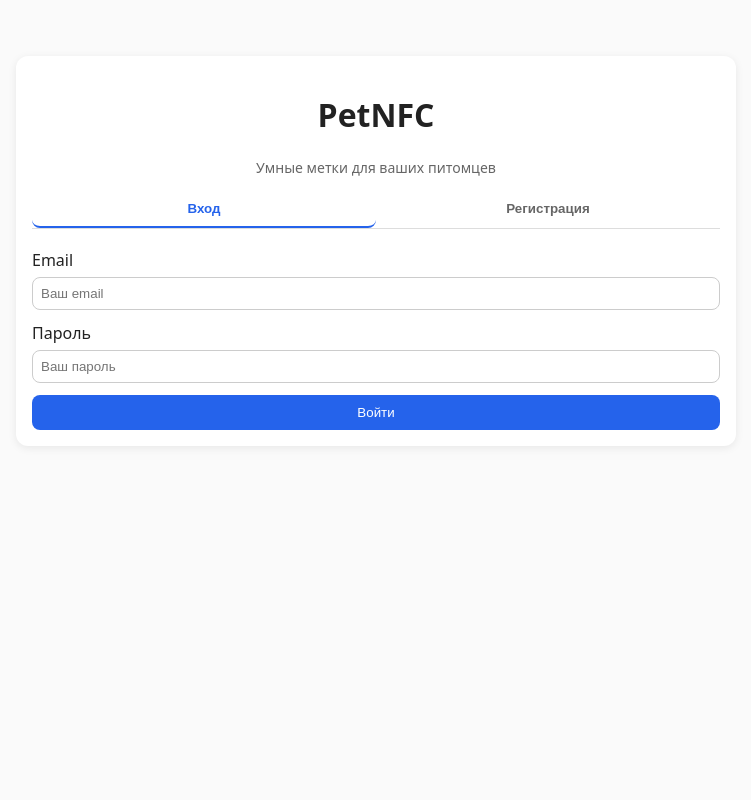
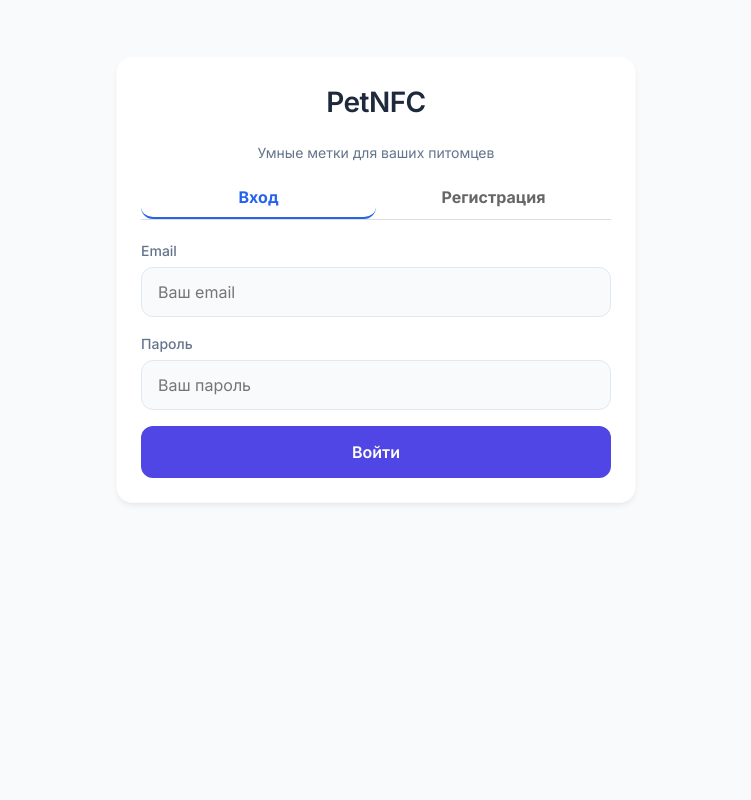
Before and after one commit to serjantlk/petnfc, a Flask app: page / in a window 1280 px wide. Shown: the whole page, without its empty margins (264-1015 px from the left). Run offline with Flask 3, Linux system fonts and the light colour scheme.

Commit message:
Update base.html

```diff
--- a/templates/base.html
+++ b/templates/base.html
@@ -2,23 +2,203 @@
 <html lang="ru">
 <head>
   <meta charset="utf-8">
-  <meta name="viewport" content="width=device-width, initial-scale=1">
-  <title>{% block title %}PetNFC{% endblock %}</title>
+  <meta name="viewport" content="width=device-width, initial-scale=1, maximum-scale=1, user-scalable=no">
+  <title>{% block title %}PetNFC — Умные метки для питомцев{% endblock %}</title>
+
+  <!-- Подключаем современный шрифт Inter -->
+  <link rel="preconnect" href="https://fonts.googleapis.com">
+  <link rel="preconnect" href="https://fonts.gstatic.com" crossorigin>
+  <link href="https://fonts.googleapis.com/css2?family=Inter:wght@400;500;600;700&display=swap" rel="stylesheet">
+
   <style>
-    body{font-family:system-ui,Arial,sans-serif;max-width:720px;margin:0 auto;padding:16px;background:#fafafa;color:#222}
-    .card{background:#fff;border-radius:12px;padding:16px;box-shadow:0 2px 8px rgba(0,0,0,.08);margin-bottom:16px}
-    input,textarea{width:100%;padding:8px;margin:6px 0 12px;border:1px solid #ccc;border-radius:8px;box-sizing:border-box}
-    button{background:#2563eb;color:#fff;border:0;padding:10px 16px;border-radius:8px;cursor:pointer}
-    button.danger{background:#dc2626}
-    .muted{color:#666;font-size:14px}
-    .flash{background:#fef3c7;padding:10px;border-radius:8px;margin-bottom:12px}
-    img.pet{max-width:100%;border-radius:12px}
+    :root {
+      --primary: #4f46e5;       /* Индиго (основной бренд) */
+      --primary-hover: #4338ca;
+      --bg: #f8fafc;            /* Светло-серый фон */
+      --surface: #ffffff;       /* Белые карточки */
+      --text: #1e293b;          /* Темно-серый текст */
+      --text-muted: #64748b;    /* Серый текст */
+      --success: #10b981;       /* Зеленый */
+      --danger: #ef4444;        /* Красный */
+      --border: #e2e8f0;
+      --radius: 16px;
+    }
+
+    * {
+      box-sizing: border-box;
+      -webkit-tap-highlight-color: transparent;
+    }
+
+    body {
+      font-family: 'Inter', system-ui, -apple-system, sans-serif;
+      background-color: var(--bg);
+      color: var(--text);
+      margin: 0;
+      padding: 16px;
+      line-height: 1.5;
+      display: flex;
+      flex-direction: column;
+      min-height: 100vh;
+    }
+
+    /* Контейнер для центрирования на десктопе */
+    .container {
+      max-width: 520px;
+      margin: 0 auto;
+      width: 100%;
+    }
+
+    h1, h2, h3 { margin-top: 0; font-weight: 600; letter-spacing: -0.02em; }
+    h1 { font-size: 28px; }
+    h2 { font-size: 22px; }
+    h3 { font-size: 18px; }
+
+    /* Карточки */
+    .card {
+      background: var(--surface);
+      border-radius: var(--radius);
+      padding: 24px;
+      box-shadow: 0 4px 6px -1px rgba(0, 0, 0, 0.05), 0 2px 4px -1px rgba(0, 0, 0, 0.03);
+      margin-bottom: 20px;
+      border: 1px solid rgba(0,0,0,0.02);
+    }
+
+    /* Формы */
+    label {
+      display: block;
+      font-size: 14px;
+      font-weight: 500;
+      margin-bottom: 6px;
+      color: var(--text-muted);
+    }
+
+    input, select, textarea {
+      width: 100%;
+      padding: 14px 16px;
+      margin-bottom: 16px;
+      border: 1.5px solid var(--border);
+      border-radius: 12px;
+      font-size: 16px; /* Важно: 16px предотвращает зум на iOS */
+      font-family: inherit;
+      transition: all 0.2s ease;
+      background: #f8fafc;
+    }
+
+    input:focus, select:focus, textarea:focus {
+      outline: none;
+      border-color: var(--primary);
+      background: #fff;
+      box-shadow: 0 0 0 4px rgba(79, 70, 229, 0.1);
+    }
+
+    /* Кнопки */
+    button, .btn {
+      display: inline-flex;
+      align-items: center;
+      justify-content: center;
+      width: 100%;
+      padding: 16px 24px;
+      background-color: var(--primary);
+      color: #fff;
+      border: none;
+      border-radius: 12px;
+      font-size: 16px;
+      font-weight: 600;
+      cursor: pointer;
+      transition: all 0.2s ease;
+      text-decoration: none;
+      font-family: inherit;
+    }
+
+    button:hover, .btn:hover {
+      background-color: var(--primary-hover);
+      transform: translateY(-1px);
+      box-shadow: 0 4px 12px rgba(79, 70, 229, 0.2);
+    }
+
+    button:active, .btn:active {
+      transform: translateY(0);
+    }
+
+    button.danger { background-color: var(--danger); }
+    button.danger:hover { background-color: #dc2626; box-shadow: 0 4px 12px rgba(239, 68, 68, 0.2); }
+
+    button.success { background-color: var(--success); }
+    button.success:hover { background-color: #059669; }
+
+    /* Вспомогательные классы */
+    .muted { color: var(--text-muted); font-size: 14px; }
+    .text-center { text-align: center; }
+    .mt-4 { margin-top: 24px; }
+    .mb-4 { margin-bottom: 24px; }
+
+    /* Flash-уведомления */
+    .flash {
+      padding: 16px;
+      border-radius: 12px;
+      margin-bottom: 20px;
+      font-size: 15px;
+      font-weight: 500;
+      background: #fef3c7;
+      color: #92400e;
+      border: 1px solid #fde68a;
+      animation: slideDown 0.3s ease;
+    }
+
+    .flash.success { background: #d1fae5; color: #065f46; border-color: #a7f3d0; }
+    .flash.error { background: #fee2e2; color: #991b1b; border-color: #fecaca; }
+
+    @keyframes slideDown {
+      from { opacity: 0; transform: translateY(-10px); }
+      to { opacity: 1; transform: translateY(0); }
+    }
+
+    /* Изображения */
+    img.pet-photo {
+      width: 100%;
+      height: 250px;
+      object-fit: cover;
+      border-radius: 12px;
+      margin-bottom: 16px;
+      background: #e2e8f0;
+    }
+
+    /* Таблицы */
+    table { width: 100%; border-collapse: collapse; font-size: 14px; }
+    th { text-align: left; padding: 12px 8px; color: var(--text-muted); font-weight: 500; border-bottom: 1px solid var(--border); }
+    td { padding: 12px 8px; border-bottom: 1px solid var(--border); }
+
+    /* Ссылки */
+    a { color: var(--primary); text-decoration: none; font-weight: 500; }
+    a:hover { text-decoration: underline; }
+
+    /* Плашки тегов/меток */
+    .badge {
+      display: inline-block;
+      background: #e0e7ff;
+      color: #3730a3;
+      padding: 4px 10px;
+      border-radius: 20px;
+      font-size: 13px;
+      font-weight: 600;
+      font-family: monospace;
+    }
   </style>
+  {% block extra_head %}{% endblock %}
 </head>
 <body>
-  {% with msgs = get_flashed_messages() %}
-    {% for m in msgs %}<div class="flash">{{ m }}</div>{% endfor %}
-  {% endwith %}
-  {% block content %}{% endblock %}
+
+  <div class="container">
+    {% with msgs = get_flashed_messages(with_categories=true) %}
+      {% for category, m in msgs %}
+        <div class="flash {% if category != 'message' %}{{ category }}{% endif %}">
+          {{ m }}
+        </div>
+      {% endfor %}
+    {% endwith %}
+
+    {% block content %}{% endblock %}
+  </div>
+
 </body>
 </html>
```
